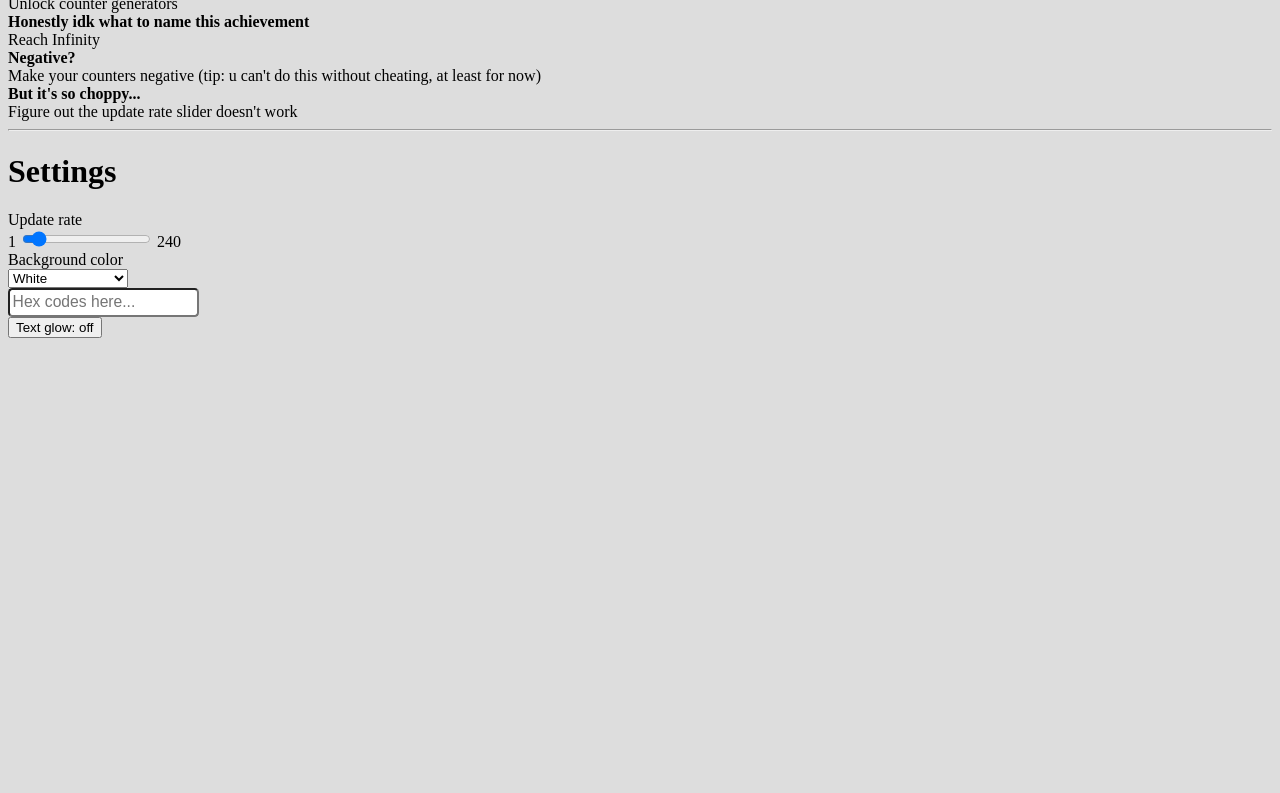
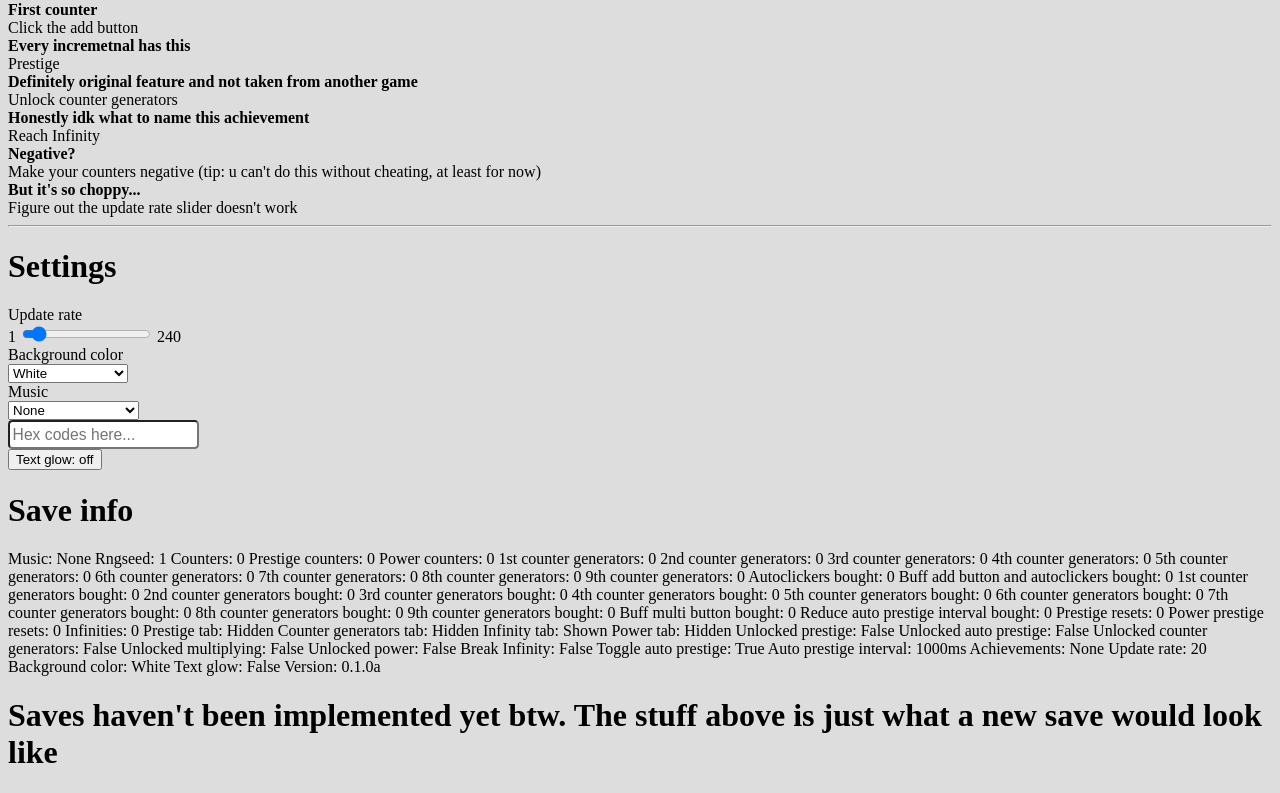
Before and after one commit to DDYVEN/DDYVEN.github.io, a plain HTML site: page games/operation-incremetnal/operation-incremetnal.html in a window 1280 px wide. Shown: the part 549-1342 px from the top of the page. Before the commit the page ends 895 px from the top, so only its background shows below. Drawn offline with Linux system fonts and the light colour scheme.

Commit message:
Update operation-incremetnal.html

```diff
--- a/games/operation-incremetnal/operation-incremetnal.html
+++ b/games/operation-incremetnal/operation-incremetnal.html
@@ -6,7 +6,7 @@
   <meta property="og:description" content="what do I type here?">
   <meta property="og:image" content="https://cdn.glitch.global/d6aeade1-84a3-4e62-8d88-44b591da46e8/plus.webp?v=1741812020580">
   <script src="jquery.js"></script>
-  <script src="/files/notmine/b_e.js"></script>
+  <script src="/files/notmine/js"></script>
   <script src="operation-incremetnal.js"></script>
   <link rel="stylesheet" href="operation-incremetnal.css">
  </head>
@@ -105,10 +105,68 @@
   <option value="10">Orange</option>
   <option value="11">Dark Blue</option>
   </select>
+  <header id="msct">Music</header>
+  <select id="musicselect" onchange="music()">
+  <option value="0">None</option>
+  <option value="1">Lluvia - ChaNeL N</option>
+  <option value="2">idk</option>
+  </select>
   <header></header>
   <div id="chat" class="hud" style="right: 8.7px; top: 217.5px; opacity: 1;"><input enterkeyhint="send" style="border-radius: 4.35px; padding: 2.61px; font-size: 15.66px; width: 191.4px; height: 28.71px;" autocomplete="off" id="chat-input" placeholder="Hex codes here..."></div>
   <header></header>
   <button id="glow" onclick="glow()">Text glow: off</button>
   <header></header>
- </body>
+  <header></header>
+  <h1>Save info</h1>
+  <header>
+    Music: None
+    Rngseed: 1
+    Counters: 0
+    Prestige counters: 0
+    Power counters: 0
+    1st counter generators: 0
+    2nd counter generators: 0
+    3rd counter generators: 0
+    4th counter generators: 0
+    5th counter generators: 0
+    6th counter generators: 0
+    7th counter generators: 0
+    8th counter generators: 0
+    9th counter generators: 0
+    Autoclickers bought: 0
+    Buff add button and autoclickers bought: 0
+    1st counter generators bought: 0
+    2nd counter generators bought: 0
+    3rd counter generators bought: 0
+    4th counter generators bought: 0
+    5th counter generators bought: 0
+    6th counter generators bought: 0
+    7th counter generators bought: 0
+    8th counter generators bought: 0
+    9th counter generators bought: 0
+    Buff multi button bought: 0
+    Reduce auto prestige interval bought: 0
+    Prestige resets: 0
+    Power prestige resets: 0
+    Infinities: 0
+    Prestige tab: Hidden
+    Counter generators tab: Hidden
+    Infinity tab: Shown
+    Power tab: Hidden
+    Unlocked prestige: False
+    Unlocked auto prestige: False
+    Unlocked counter generators: False
+    Unlocked multiplying: False
+    Unlocked power: False
+    Break Infinity: False
+    Toggle auto prestige: True
+    Auto prestige interval: 1000ms
+    Achievements: None
+    Update rate: 20
+    Background color: White
+    Text glow: False
+    Version: 0.1.0a
+  </header>
+<h1>Saves haven't been implemented yet btw. The stuff above is just what a new save would look like</h1>
+</body>
 </html>
```
